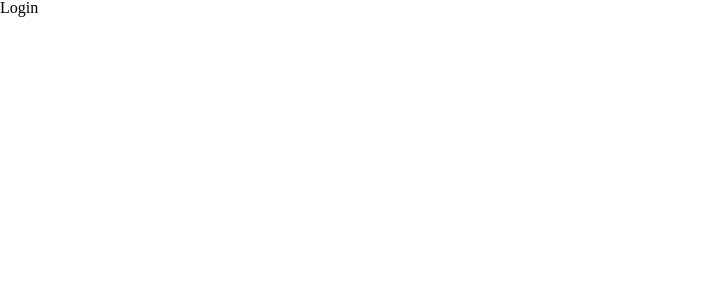
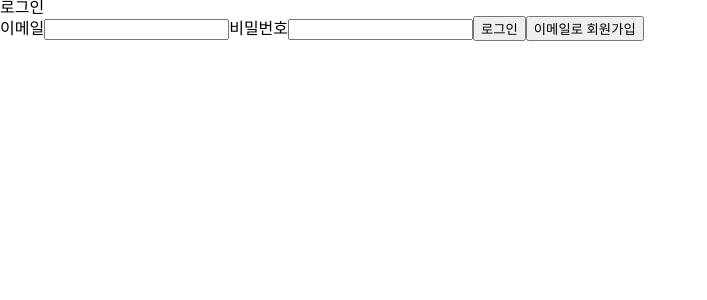
Before and after one commit to nailedReact/bokgungom-market, a React (Create React App) app in the folder my-app/: page /account/login in a window 1280 px wide. Shown: the top 300 px of the page, without its empty margins (0-707 px from the left). Built offline with nearby package versions, Linux system fonts and the light colour scheme.

Commit message:
Feat: 로그인 마크업, 유효성 검사 #5

```diff
--- a/my-app/src/pages/account/Login.jsx
+++ b/my-app/src/pages/account/Login.jsx
@@ -1,5 +1,19 @@
 export default function Login() {
     return (
-        <div>Login</div>
+    // 이메일 형식, 비밀번호 형식, 가입된 이용자인가 확인 필요
+    <main className="container">
+        <h1 className="tit_login">로그인</h1>
+        <form>
+            <label for="inpEmail">이메일</label>
+            <input type="text" id="inpEmail" required pattern="[a-zA-Z0-9]+[@][a-zA-Z0-9]*\.[a-zA-Z]+" />
+
+            <label for="inpPw">비밀번호</label>
+            <input type="password" id="inpPw" required />
+            {/* <strong>이메일 또는 비밀번호가 일치하지 않습니다.</strong> */}
+
+            <button className="btn_login">로그인</button>
+            <button className="btn_join">이메일로 회원가입</button>
+        </form>
+    </main>
     )
 }
```
Also changed, not shown: 1 other file (tests, documents, lock files or other folders).
